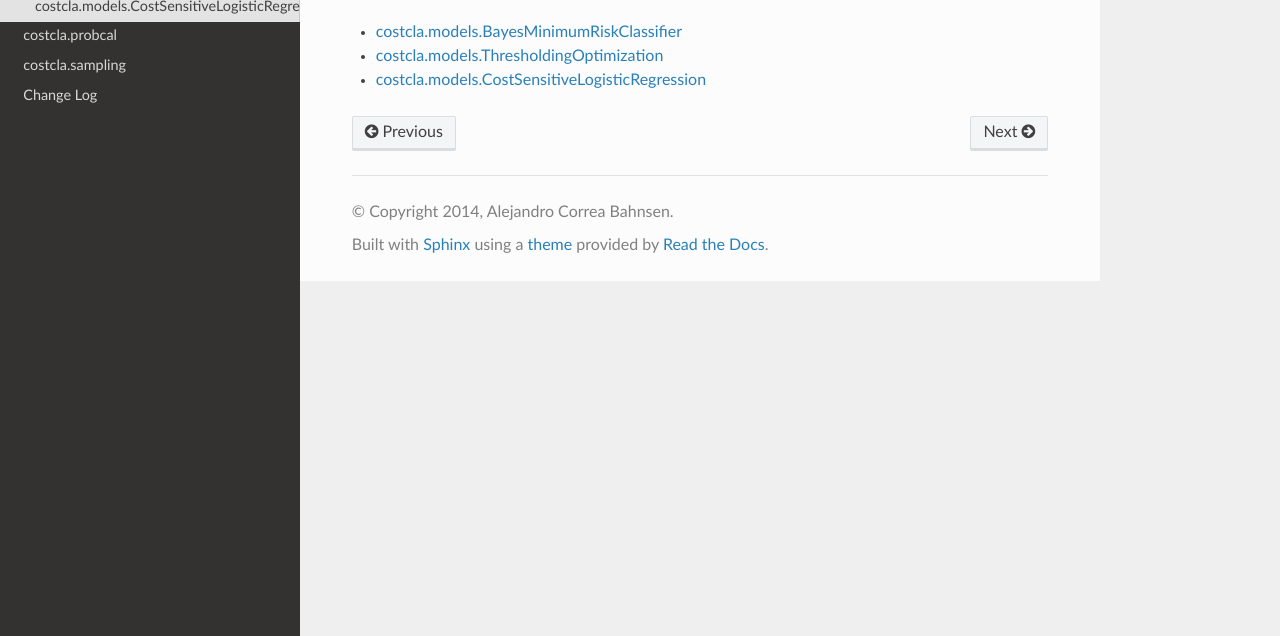
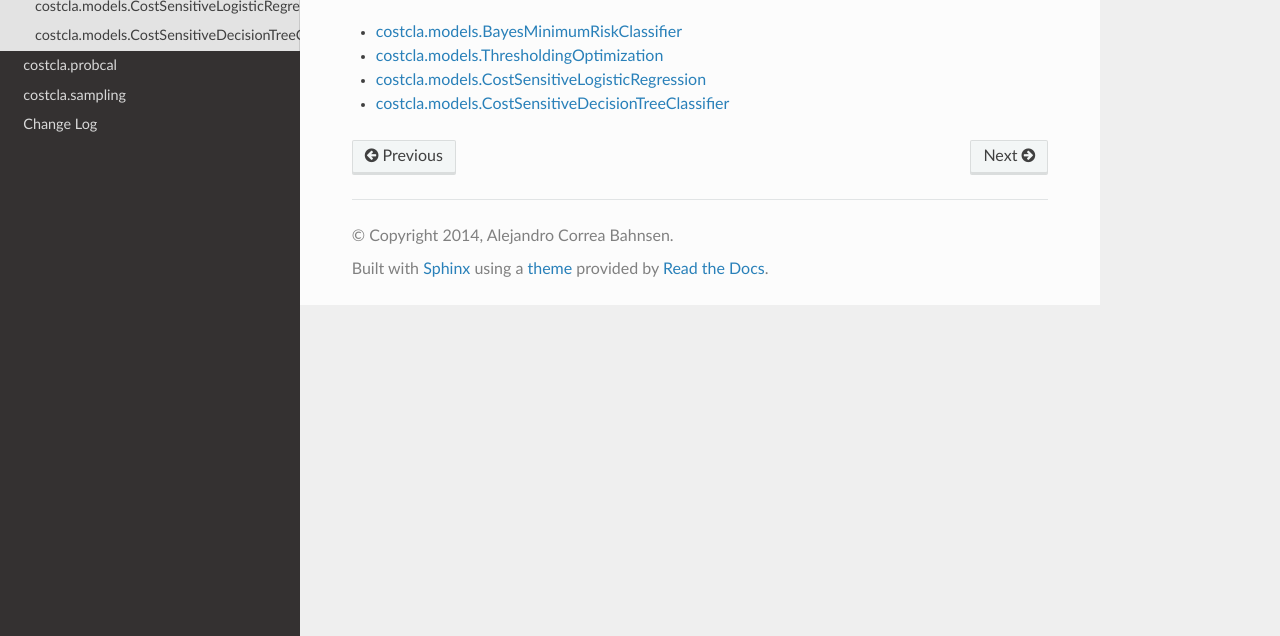
Before and after one commit to albahnsen/CostSensitiveClassification, a Sphinx documentation site: the page built from doc/costcla.models.rst, in a window 1280 px wide, cut to the strip 264-900 px from the top of the page. Built offline with Sphinx 7.4.7 and the Read the Docs theme 2.0.0, drawn with Linux system fonts in a browser that asks for light colours.

Commit message:
DOC add cost-sensitive decision tree

```diff
--- /dev/null
+++ b/doc/costcla.models.CostSensitiveDecisionTreeClassifier.rst
@@ -0,0 +1,6 @@
+costcla.models.CostSensitiveDecisionTreeClassifier
+==============================================
+
+.. autoclass:: costcla.models.CostSensitiveDecisionTreeClassifier
+    :members:
+    :undoc-members:
--- a/doc/costcla.models.rst
+++ b/doc/costcla.models.rst
@@ -7,3 +7,4 @@ costcla.models
    costcla.models.BayesMinimumRiskClassifier
    costcla.models.ThresholdingOptimization
    costcla.models.CostSensitiveLogisticRegression
+   costcla.models.CostSensitiveDecisionTreeClassifier
```
